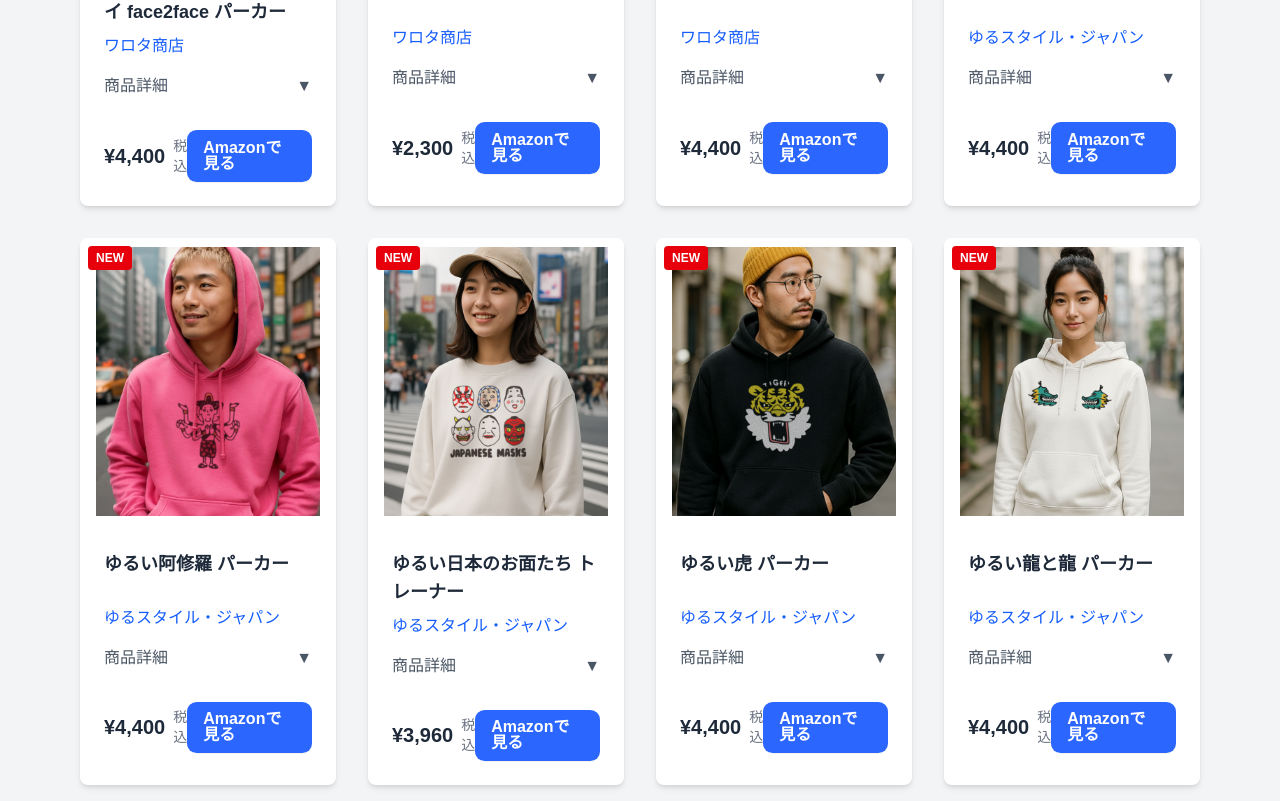
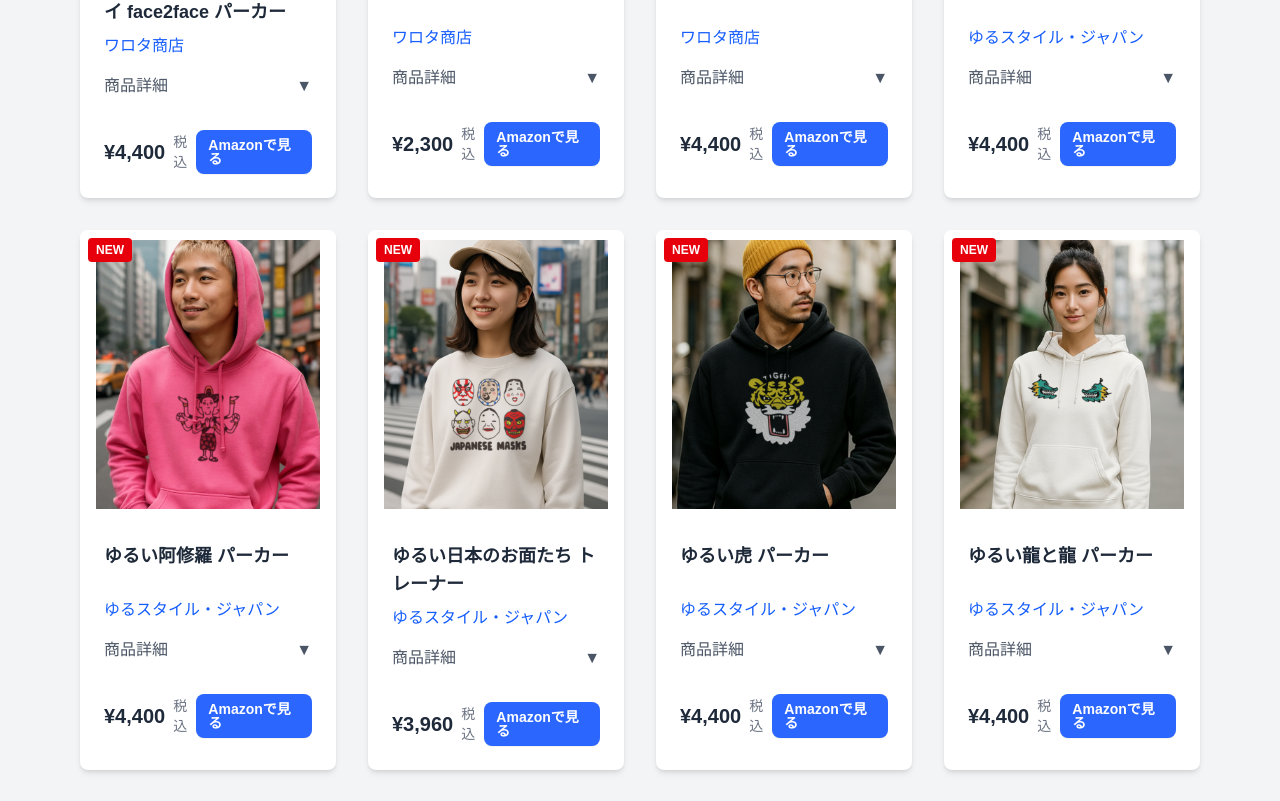
Before and after one commit to Makoto0824/utaraska-web, a Next.js app: page /designshelf in a window 1280 px wide. Shown: the part 1139-1940 px from the top of the page. Built offline with nearby package versions, Linux system fonts and the light colour scheme; a web font is replaced by a local one.

Commit message:
「Amazonで見る」ボタンのサイズを小さく調整

```diff
--- a/app/globals.css
+++ b/app/globals.css
@@ -29,14 +29,14 @@ body {
   display: inline-flex;
   align-items: center;
   justify-content: center;
-  gap: .5rem;
-  padding: .6rem 1rem;
-  border-radius: .6rem;
+  gap: .4rem;
+  padding: .5rem .8rem;
+  border-radius: .5rem;
   background: #2B66FF;
   color: white;
   text-decoration: none;
   font-weight: 600;
-  font-size: 16px;
+  font-size: 14px;
   box-shadow: 0 1px 0 rgba(0,0,0,0.05);
 }
 
```
